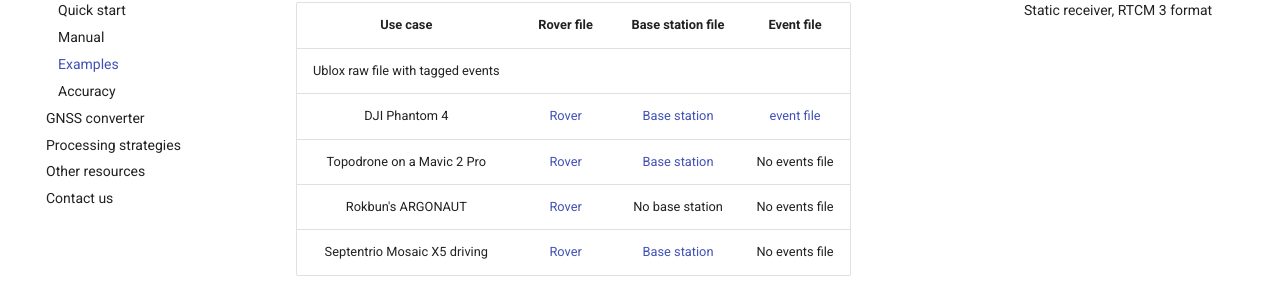
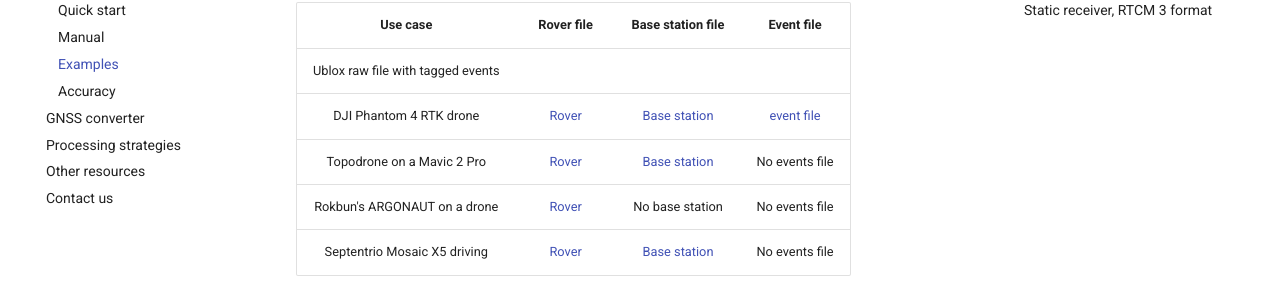
Before and after one commit to rokubun/jason-docs, an MkDocs documentation site: the page built from docs/examples.md, in a window 1280 px wide and 900 px high, scrolled down 462 px. Shown: the part 152-453 px from the top of the window. Built offline with MkDocs 1.6.1 and Material for MkDocs 9.7.7, drawn with Linux system fonts in a browser that asks for light colours; some web fonts are replaced; comment, search, counter and statistics services are not loaded.

Commit message:
fix: superfixing the table

```diff
--- a/docs/examples.md
+++ b/docs/examples.md
@@ -23,9 +23,9 @@
 Use case | Rover file | Base station file | Event file
 :---:|:---:|:---:|:---:
 Ublox raw file with tagged events |
-DJI Phantom 4 | [Rover](https://jason-docs.s3.eu-central-1.amazonaws.com/DJI_with_cam_events/101_0082_Rinex.rnx) | [Base station](https://jason-docs.s3.eu-central-1.amazonaws.com/DJI_with_cam_events/RTK134_202102051543_13ALG6P0050051.DAT) | [event file](https://jason-docs.s3.eu-central-1.amazonaws.com/DJI_with_cam_events/101_0082_Timestamp.MRK) | No events file
+DJI Phantom 4 RTK drone| [Rover](https://jason-docs.s3.eu-central-1.amazonaws.com/DJI_with_cam_events/101_0082_Rinex.rnx) | [Base station](https://jason-docs.s3.eu-central-1.amazonaws.com/DJI_with_cam_events/RTK134_202102051543_13ALG6P0050051.DAT) | [event file](https://jason-docs.s3.eu-central-1.amazonaws.com/DJI_with_cam_events/101_0082_Timestamp.MRK) | No events file
 Topodrone on a Mavic 2 Pro | [Rover](https://jason-docs.s3.eu-central-1.amazonaws.com/Topodrone/XXXX00CAT_R_20201201204_22M_01S_MO.rnx) | [Base station](https://jason-docs.s3.eu-central-1.amazonaws.com/Topodrone/MARE00ESP_R_20201201204_22M_01S_MO.rnx) | No events file
-Rokbun's ARGONAUT | [Rover](https://jason-docs.s3.eu-central-1.amazonaws.com/Rokubun+ARGONAUT/argonaut_cam.rok) | No base station | No events file
+Rokbun's ARGONAUT on a drone | [Rover](https://jason-docs.s3.eu-central-1.amazonaws.com/Rokubun+ARGONAUT/argonaut_cam.rok) | No base station | No events file
 Septentrio Mosaic X5 driving | [Rover](https://jason-docs.s3.eu-central-1.amazonaws.com/Cardedeu_Driving_MosaicX5_1Hz/XXXX00CAT_R_20203401333_01H_01S_MO.rnx) | [Base station](https://jason-docs.s3.eu-central-1.amazonaws.com/Cardedeu_Driving_MosaicX5_1Hz/MARE00ESP_R_20203401333_82M_01S_MO.rnx) | No events file
 
 2- Log in with your account and Jason and go to the "GNSS processor" tab.
```
